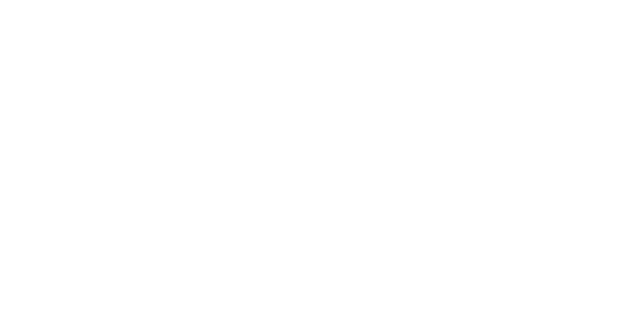
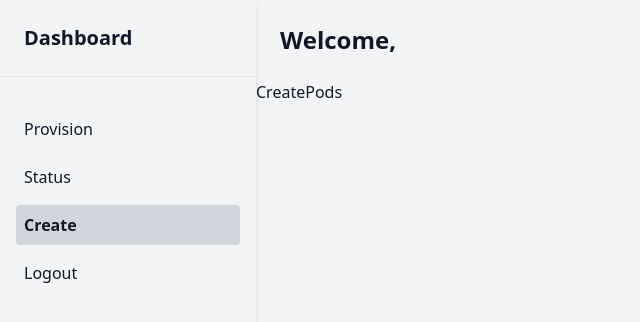
Before and after one commit to waqas2714/k8-automate, a React (Vite) app in the folder k8-auto-fe/: page /create in a window 1280 px wide. Before the commit this address had no page. Shown: the top 322 px of the page, without its empty margins (0-640 px from the left). Built offline with nearby package versions, Linux system fonts and the light colour scheme.

Commit message:
navigation set. ref for this branch updated

```diff
--- a/k8-auto-fe/src/components/Dashboard.jsx
+++ b/k8-auto-fe/src/components/Dashboard.jsx
@@ -36,6 +36,11 @@
               </NavLink>
             </li>
             <li>
+              <NavLink to="/create" className={linkClasses}>
+                Create
+              </NavLink>
+            </li>
+            <li>
               <button className="block p-2 rounded cursor-pointer hover:bg-red-400 transition-colors duration-150 ease-in-out w-full text-left" onClick={handleLogout}>
                 Logout
               </button>
--- a/k8-auto-fe/src/pages/App.jsx
+++ b/k8-auto-fe/src/pages/App.jsx
@@ -7,6 +7,7 @@
 import WorkflowStatus from './WorkflowStatus';
 import Login from './Login';
 import Provision from './Provision';
+import CreatePods from './CreatePods';
 
 const App = () => {
   return (
@@ -15,6 +16,7 @@
         <Route path='/' element={<Login />} />
         <Route path='/provision' element={<Provision />} />
         <Route path='/status' element={<WorkflowStatus />} />
+        <Route path='/create' element={<CreatePods />} />
       </Routes>
     </Router>
   )
--- /dev/null
+++ b/k8-auto-fe/src/pages/CreatePods.jsx
@@ -0,0 +1,12 @@
+import React from 'react'
+import Dashboard from '../components/Dashboard'
+
+const CreatePods = () => {
+  return (
+    <Dashboard>
+        <div>CreatePods</div>
+    </Dashboard>
+  )
+}
+
+export default CreatePods
--- a/k8-auto-fe/src/pages/Provision.jsx
+++ b/k8-auto-fe/src/pages/Provision.jsx
@@ -50,7 +50,7 @@
       await octokit.request(
         "POST /repos/waqas2714/k8-automate/actions/workflows/main-wf.yml/dispatches",
         {
-          ref: "main",
+          ref: "create-pods-page",
           inputs: {
             user_name: userId,
             awsAccessKey,
```
